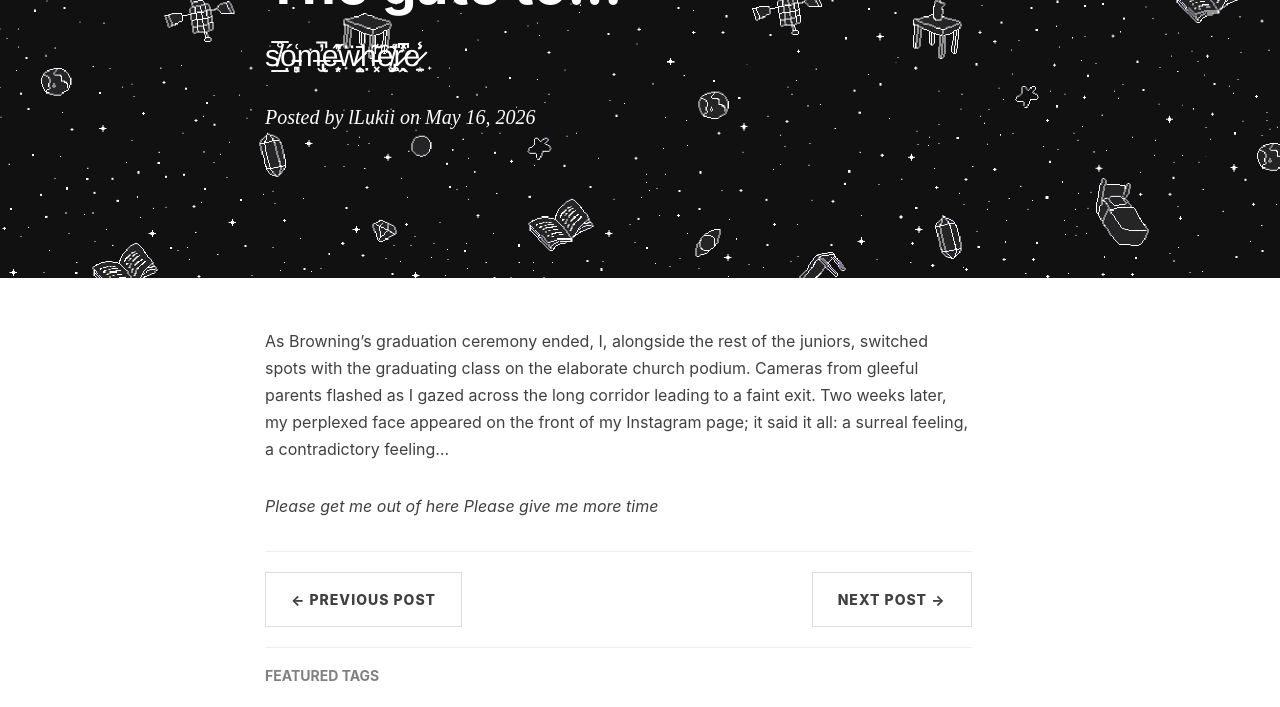
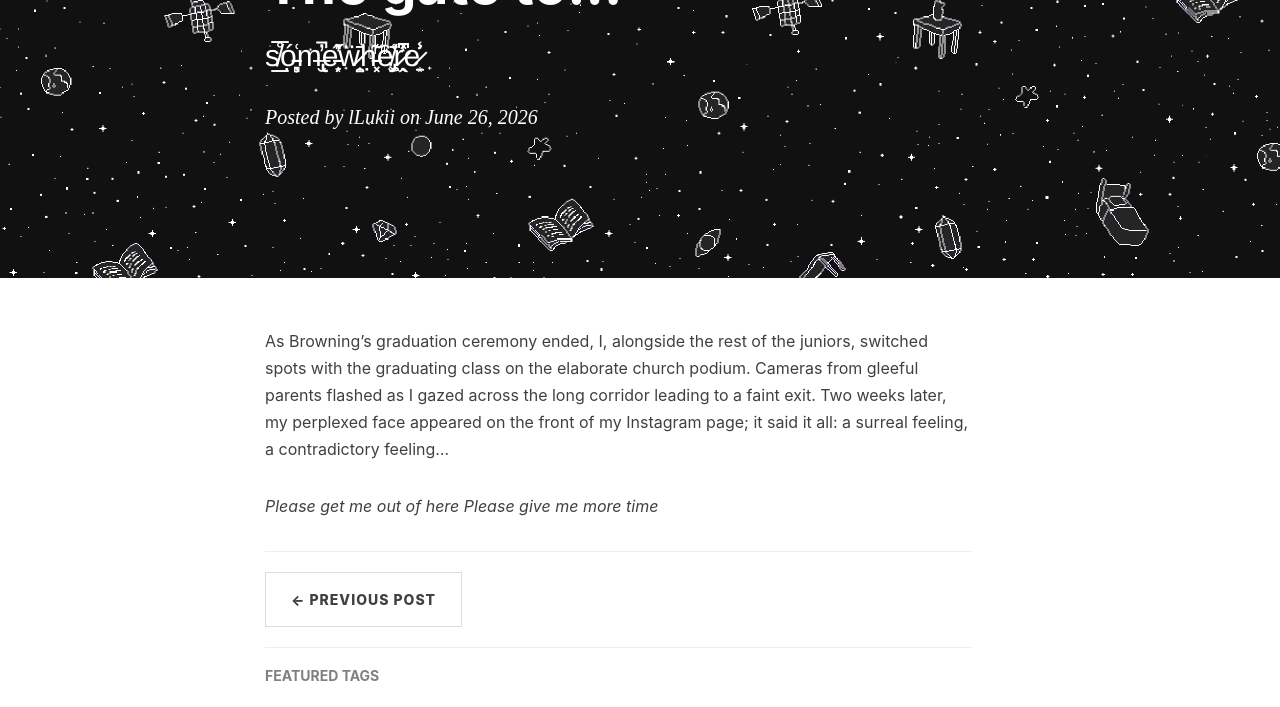
Before and after one commit to lLukii/llukii.github.io, a Jekyll site: the page built from _posts/Summer/2026-6-26-imback.markdown, in a window 1280 px wide. Shown: the part 245-952 px from the top of the page. Built offline with Jekyll 4.4.1, drawn with Linux system fonts in a browser that asks for light colours; nearby versions of some CDN libraries; comment, search, counter and statistics services are not loaded.

Commit message:
oops wrong date fahh

```diff
--- a/_posts/Summer/2026-6-26-imback.markdown
+++ b/_posts/Summer/2026-6-26-imback.markdown
@@ -2,7 +2,7 @@
 layout:     post
 title:      "The gate to..."
 subtitle:   "s̸̲̅̊ó̵̦̣̻͑m̶̢̮̓̚e̵̗͙͙̓̋̎ẅ̷̯̤̝̄h̵͓̣͊ȇ̸̡͖̫̄͑r̷̖̭͆̔̽e̷̱͙͐̾"
-date:       2026-5-16 12:00:00
+date:       2026-6-26 12:00:00
 author:     "lLukii"
 header-img: "img/dark-mode-otherworld-wallpaper-v0-utqp151a9e7b1.png"
 catalog: true
```
